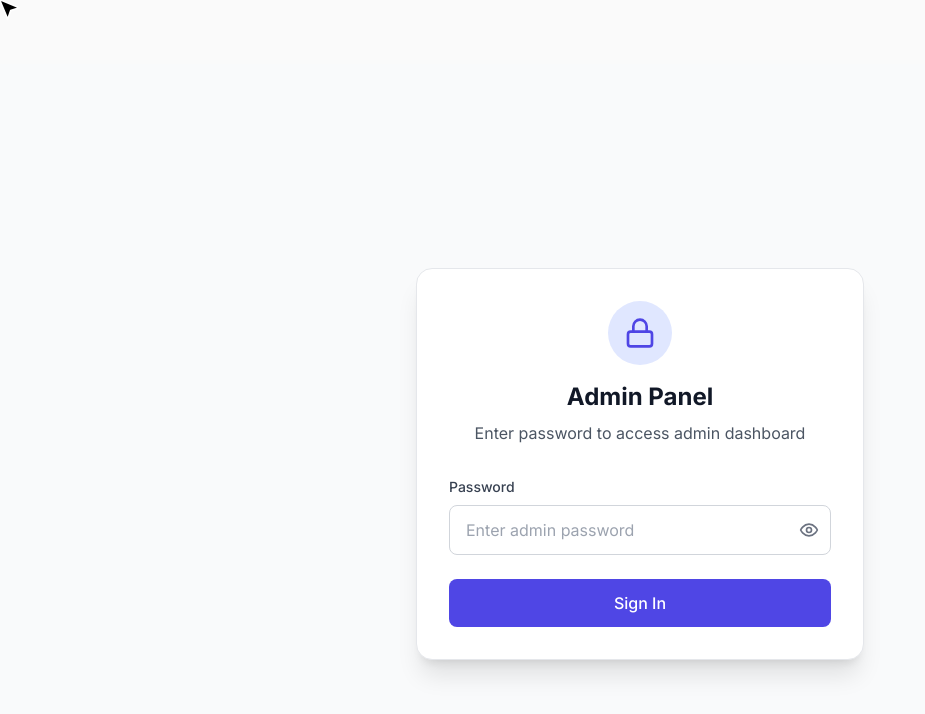
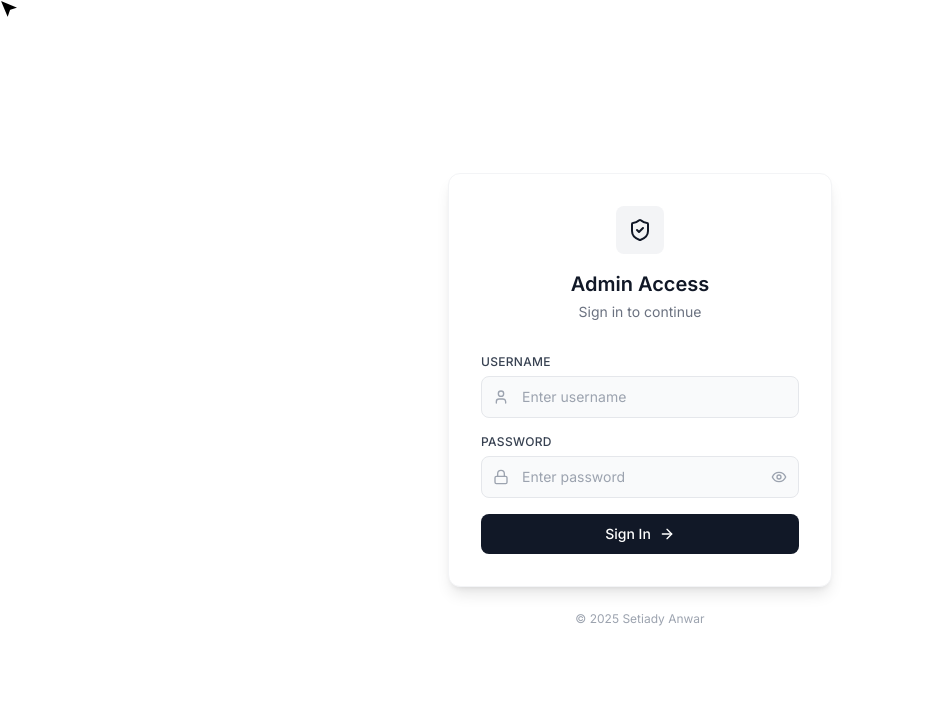
Before and after one commit to setiadyanwar/setiadyanwar.github.io, a Next.js app: page /admin/login in a window 1280 px wide. Shown: the top 714 px of the page, without its empty margins (0-925 px from the left). Built offline with nearby package versions, Linux system fonts and the light colour scheme.

Commit message:
feat: redesign admin login page and update credentials

```diff
--- a/app/admin/login/page.tsx
+++ b/app/admin/login/page.tsx
@@ -3,9 +3,10 @@
 import { useState } from "react"
 import { useRouter } from "next/navigation"
 import { motion } from "framer-motion"
-import { Lock, Eye, EyeOff } from "lucide-react"
+import { Lock, Eye, EyeOff, User, ArrowRight, ShieldCheck } from "lucide-react"
 
 export default function AdminLogin() {
+  const [username, setUsername] = useState("")
   const [password, setPassword] = useState("")
   const [showPassword, setShowPassword] = useState(false)
   const [error, setError] = useState("")
@@ -17,42 +18,73 @@ export default function AdminLogin() {
     setError("")
     setLoading(true)
 
-    // Simple password check - in production, use proper authentication
-    const adminPassword = process.env.NEXT_PUBLIC_ADMIN_PASSWORD || "admin123"
+    // Check credentials against environment variables or secure defaults
+    const validUsername = process.env.NEXT_PUBLIC_ADMIN_USERNAME
+    const validPassword = process.env.NEXT_PUBLIC_ADMIN_PASSWORD
 
-    if (password === adminPassword) {
-      // Store auth token in sessionStorage
+    // Simulate network delay for better UX
+    await new Promise(resolve => setTimeout(resolve, 800))
+
+    if (username === validUsername && password === validPassword) {
       sessionStorage.setItem("admin_auth", "authenticated")
       router.push("/admin")
     } else {
-      setError("Invalid password")
+      setError("Invalid username or password")
       setLoading(false)
     }
   }
 
   return (
-    <div className="min-h-screen bg-gray-50 dark:bg-gray-950 flex items-center justify-center px-4">
+    <div className="fixed inset-0 z-[100] w-full h-full bg-white dark:bg-gray-950 flex items-center justify-center p-4 transition-colors duration-300 overflow-hidden">
       <motion.div
-        initial={{ opacity: 0, y: 20 }}
+        initial={{ opacity: 0, y: 10 }}
         animate={{ opacity: 1, y: 0 }}
-        className="w-full max-w-md"
+        transition={{ duration: 0.3 }}
+        className="w-full max-w-sm relative z-10"
       >
-        <div className="bg-white dark:bg-gray-900 rounded-2xl shadow-xl p-8 border border-gray-200 dark:border-gray-800">
+        <div className="bg-white dark:bg-gray-900 rounded-xl shadow-none md:shadow-lg border border-transparent md:border-gray-100 dark:md:border-gray-800 p-0 md:p-8">
+
+          {/* Header */}
           <div className="text-center mb-8">
-            <div className="inline-flex items-center justify-center w-16 h-16 bg-indigo-100 dark:bg-indigo-900/30 rounded-full mb-4">
-              <Lock className="w-8 h-8 text-indigo-600 dark:text-indigo-400" />
+            <div className="inline-flex items-center justify-center w-12 h-12 bg-gray-100 dark:bg-gray-800 rounded-lg mb-4 text-gray-900 dark:text-white">
+              <ShieldCheck className="w-6 h-6" />
             </div>
-            <h1 className="text-2xl font-bold text-gray-900 dark:text-white mb-2">
-              Admin Panel
+            <h1 className="text-xl font-semibold text-gray-900 dark:text-white mb-1">
+              Admin Access
             </h1>
-            <p className="text-gray-600 dark:text-gray-400">
-              Enter password to access admin dashboard
+            <p className="text-gray-500 dark:text-gray-400 text-sm">
+              Sign in to continue
             </p>
           </div>
 
-          <form onSubmit={handleSubmit} className="space-y-6">
+          {/* Form */}
+          <form onSubmit={handleSubmit} className="space-y-4">
             <div>
-              <label htmlFor="password" className="block text-sm font-medium text-gray-700 dark:text-gray-300 mb-2">
+              <label
+                htmlFor="username"
+                className="block text-xs font-medium text-gray-700 dark:text-gray-300 mb-1.5 uppercase tracking-wide"
+              >
+                Username
+              </label>
+              <div className="relative">
+                <input
+                  id="username"
+                  type="text"
+                  value={username}
+                  onChange={(e) => setUsername(e.target.value)}
+                  className="w-full px-4 py-2.5 pl-10 bg-gray-50 dark:bg-gray-800 border border-gray-200 dark:border-gray-700 rounded-lg text-gray-900 dark:text-white placeholder-gray-400 focus:ring-2 focus:ring-gray-900 dark:focus:ring-white focus:border-transparent transition-all outline-none text-sm"
+                  placeholder="Enter username"
+                  required
+                />
+                <User className="absolute left-3 top-1/2 -translate-y-1/2 w-4 h-4 text-gray-400" />
+              </div>
+            </div>
+
+            <div>
+              <label
+                htmlFor="password"
+                className="block text-xs font-medium text-gray-700 dark:text-gray-300 mb-1.5 uppercase tracking-wide"
+              >
                 Password
               </label>
               <div className="relative">
@@ -61,35 +93,52 @@ export default function AdminLogin() {
                   type={showPassword ? "text" : "password"}
                   value={password}
                   onChange={(e) => setPassword(e.target.value)}
-                  className="w-full px-4 py-3 pr-12 border border-gray-300 dark:border-gray-700 rounded-lg bg-white dark:bg-gray-800 text-gray-900 dark:text-white focus:ring-2 focus:ring-indigo-500 focus:border-transparent"
-                  placeholder="Enter admin password"
+                  className="w-full px-4 py-2.5 pl-10 pr-10 bg-gray-50 dark:bg-gray-800 border border-gray-200 dark:border-gray-700 rounded-lg text-gray-900 dark:text-white placeholder-gray-400 focus:ring-2 focus:ring-gray-900 dark:focus:ring-white focus:border-transparent transition-all outline-none text-sm"
+                  placeholder="Enter password"
                   required
                 />
+                <Lock className="absolute left-3 top-1/2 -translate-y-1/2 w-4 h-4 text-gray-400" />
                 <button
                   type="button"
                   onClick={() => setShowPassword(!showPassword)}
-                  className="absolute right-3 top-1/2 -translate-y-1/2 text-gray-500 hover:text-gray-700 dark:text-gray-400 dark:hover:text-gray-200"
+                  className="absolute right-3 top-1/2 -translate-y-1/2 text-gray-400 hover:text-gray-600 dark:hover:text-gray-200 transition-colors focus:outline-none"
                 >
-                  {showPassword ? <EyeOff className="w-5 h-5" /> : <Eye className="w-5 h-5" />}
+                  {showPassword ? <EyeOff className="w-4 h-4" /> : <Eye className="w-4 h-4" />}
                 </button>
               </div>
             </div>
 
             {error && (
-              <div className="bg-red-50 dark:bg-red-900/20 border border-red-200 dark:border-red-800 text-red-600 dark:text-red-400 px-4 py-3 rounded-lg text-sm">
+              <motion.div
+                initial={{ opacity: 0, height: 0 }}
+                animate={{ opacity: 1, height: "auto" }}
+                className="bg-red-50 dark:bg-red-900/20 text-red-600 dark:text-red-400 px-4 py-2.5 rounded-lg text-xs font-medium flex items-center gap-2"
+              >
+                <div className="w-1.5 h-1.5 rounded-full bg-red-500" />
                 {error}
-              </div>
+              </motion.div>
             )}
 
             <button
               type="submit"
               disabled={loading}
-              className="w-full bg-indigo-600 hover:bg-indigo-700 text-white font-medium py-3 px-4 rounded-lg transition-colors disabled:opacity-50 disabled:cursor-not-allowed"
+              className="w-full bg-gray-900 dark:bg-white text-white dark:text-gray-900 font-medium py-2.5 px-4 rounded-lg hover:bg-gray-800 dark:hover:bg-gray-100 transition-all duration-200 disabled:opacity-50 disabled:cursor-not-allowed flex items-center justify-center gap-2 text-sm mt-2"
             >
-              {loading ? "Signing in..." : "Sign In"}
+              {loading ? (
+                "Signing in..."
+              ) : (
+                <>
+                  Sign In <ArrowRight className="w-4 h-4" />
+                </>
+              )}
             </button>
           </form>
         </div>
+
+        {/* Footer */}
+        <p className="text-center mt-6 text-gray-400 dark:text-gray-600 text-xs">
+          &copy; {new Date().getFullYear()} Setiady Anwar
+        </p>
       </motion.div>
     </div>
   )
```
Also changed, not shown: 1 other file (tests, documents, lock files or other folders).
